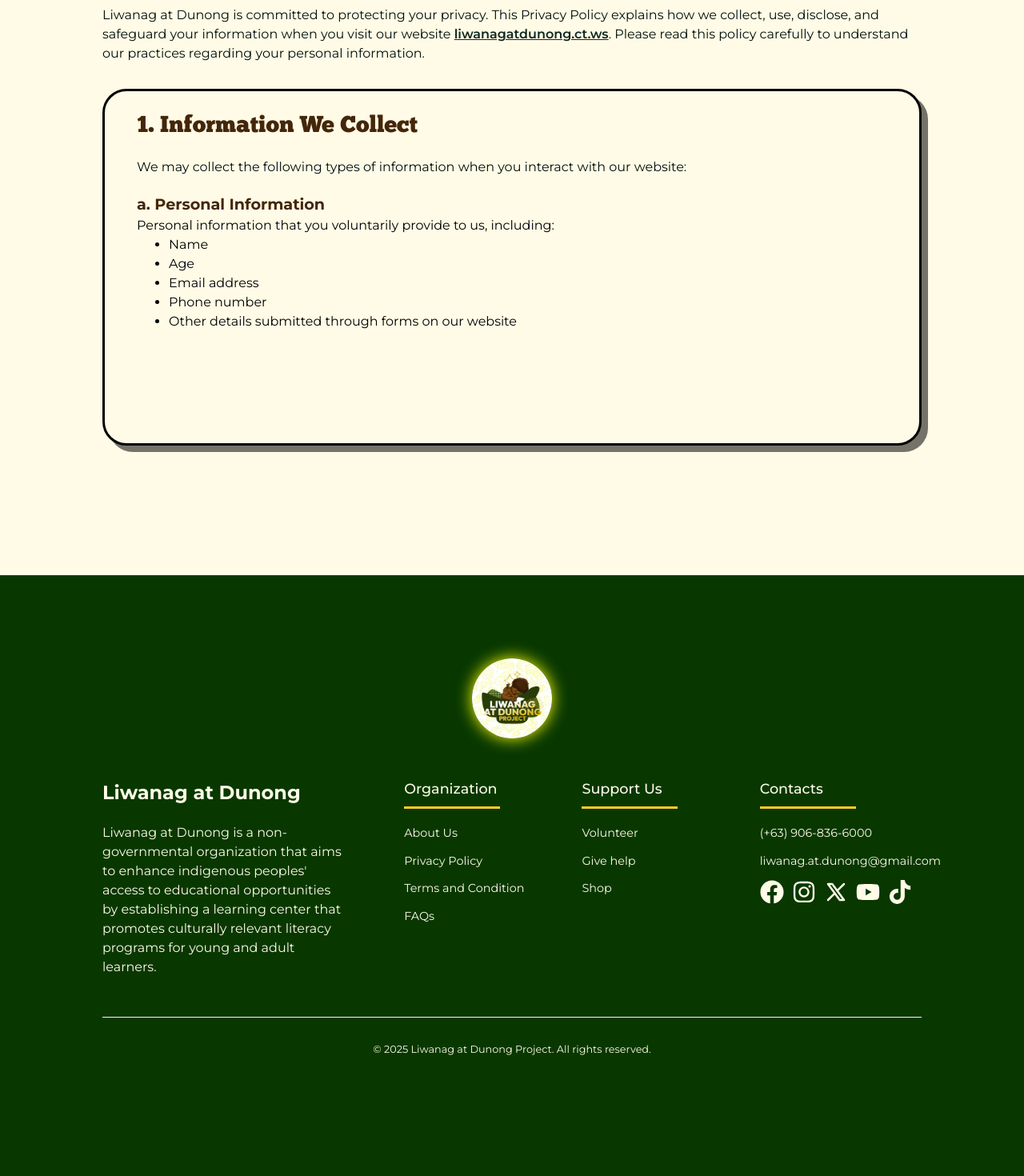
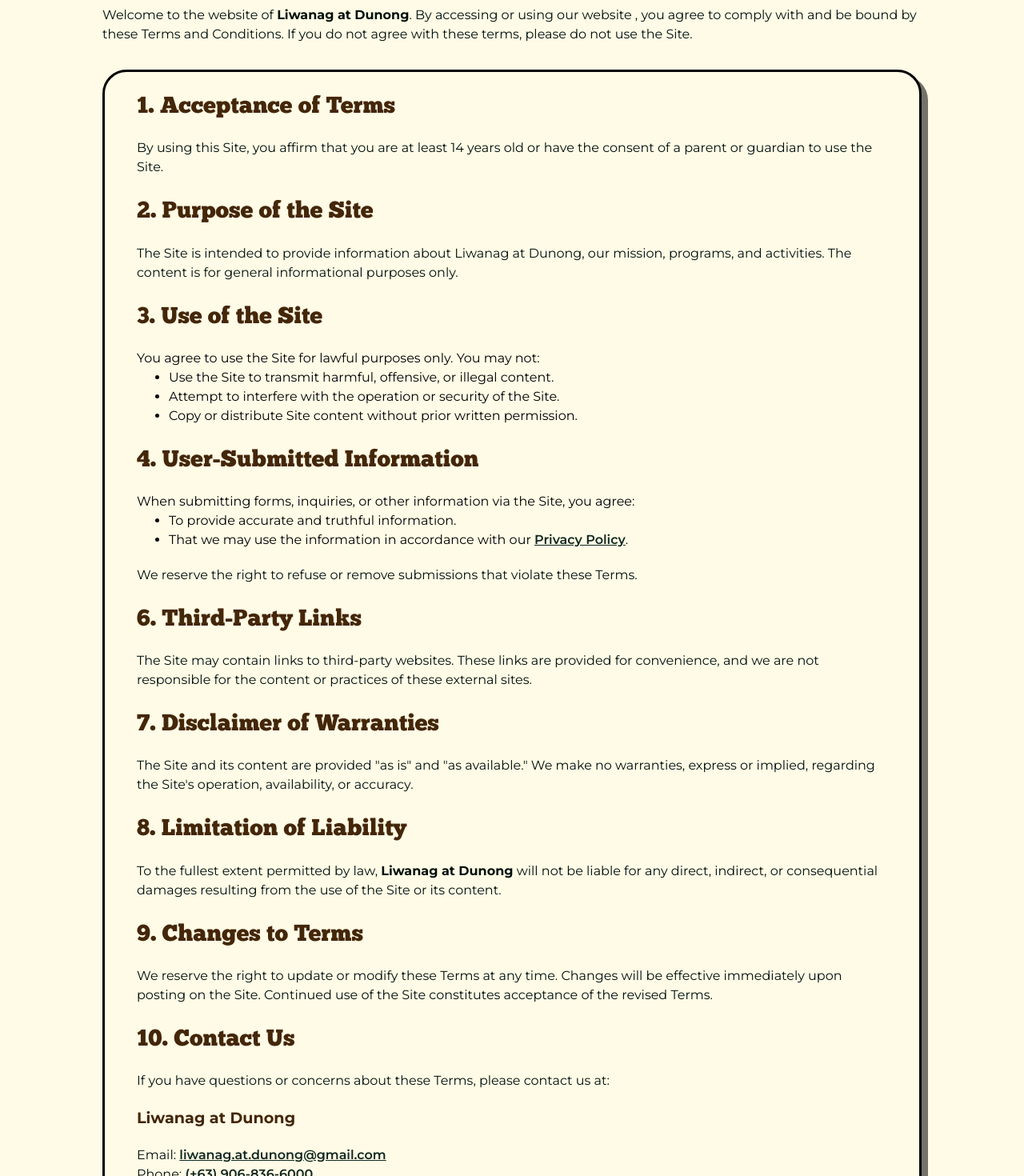
Before and after one commit to Aron-Arboleda/LiwanagAtDunong, a React (Vite) app: page /terms-and-conditions in a window 1280 px wide. Shown: the part 260-1730 px from the top of the page at 80% size. Built offline with nearby package versions, Linux system fonts and the light colour scheme; a web font is replaced by a local one.

Commit message:
Terms and Conditions page done

```diff
--- a/src/pages/MorePages/TermsAndConditionsPage/TermsAndConditionsPage.jsx
+++ b/src/pages/MorePages/TermsAndConditionsPage/TermsAndConditionsPage.jsx
@@ -32,39 +32,142 @@ const TermsAndConditionsPage = () => {
             />
             <StandardChunkFiveSubTitleH2 title="Effective Date: Jan. 6, 2025" />
             <p className="pageParagP">
-              Liwanag at Dunong is committed to protecting your privacy. This
-              Privacy Policy explains how we collect, use, disclose, and
-              safeguard your information when you visit our website{" "}
-              <a href="http://liwanagatdunong.ct.ws">liwanagatdunong.ct.ws</a>.
-              Please read this policy carefully to understand our practices
-              regarding your personal information.
+              Welcome to the website of <strong>Liwanag at Dunong</strong>. By
+              accessing or using our website , you agree to comply with and be
+              bound by these Terms and Conditions. If you do not agree with
+              these terms, please do not use the Site.
             </p>
           </TransparentLargeContainer>
           <CurvyLargeContainer style={{ margin: "2rem 0" }}>
             <FlexLayoutColumn style={{ width: "100%" }}>
               <StandardChunkFiveSubTitleH3
-                title="1. Information We Collect"
+                title="1. Acceptance of Terms"
                 style={{ margin: "0" }}
               />
               <p className="pageParagP">
-                We may collect the following types of information when you
-                interact with our website:
+                By using this Site, you affirm that you are at least 14 years
+                old or have the consent of a parent or guardian to use the Site.
               </p>
+              <StandardChunkFiveSubTitleH3
+                title="2. Purpose of the Site"
+                style={{ margin: "0" }}
+              />
+              <p className="pageParagP">
+                The Site is intended to provide information about Liwanag at
+                Dunong, our mission, programs, and activities. The content is
+                for general informational purposes only.
+              </p>
+              <StandardChunkFiveSubTitleH3
+                title="3. Use of the Site"
+                style={{ margin: "0" }}
+              />
               <div>
-                <StandardChunkFiveSubTitleH4
-                  title="a. Personal Information"
-                  style={{ margin: "0" }}
-                />
-                <MontserratUnorderedList context="Personal information that you voluntarily provide to us, including:">
-                  <MontserratBulletInfo>Name</MontserratBulletInfo>
-                  <MontserratBulletInfo>Age</MontserratBulletInfo>
-                  <MontserratBulletInfo>Email address</MontserratBulletInfo>
-                  <MontserratBulletInfo>Phone number</MontserratBulletInfo>
+                <MontserratUnorderedList context="You agree to use the Site for lawful purposes only. You may not:">
                   <MontserratBulletInfo>
-                    Other details submitted through forms on our website
+                    Use the Site to transmit harmful, offensive, or illegal
+                    content.
+                  </MontserratBulletInfo>
+                  <MontserratBulletInfo>
+                    Attempt to interfere with the operation or security of the
+                    Site.
+                  </MontserratBulletInfo>
+                  <MontserratBulletInfo>
+                    Copy or distribute Site content without prior written
+                    permission.
                   </MontserratBulletInfo>
                 </MontserratUnorderedList>
               </div>
+              <StandardChunkFiveSubTitleH3
+                title="4. User-Submitted Information"
+                style={{ margin: "0" }}
+              />
+              <div>
+                <MontserratUnorderedList context="When submitting forms, inquiries, or other information via the Site, you agree:">
+                  <MontserratBulletInfo>
+                    To provide accurate and truthful information.
+                  </MontserratBulletInfo>
+                  <MontserratBulletInfo>
+                    That we may use the information in accordance with our{" "}
+                    <a href="/privacy-policy" target="_blank">
+                      Privacy Policy
+                    </a>
+                    .
+                  </MontserratBulletInfo>
+                </MontserratUnorderedList>
+              </div>
+              <p className="pageParagP">
+                We reserve the right to refuse or remove submissions that
+                violate these Terms.
+              </p>
+              <StandardChunkFiveSubTitleH3
+                title="6. Third-Party Links"
+                style={{ margin: "0" }}
+              />
+              <p className="pageParagP">
+                The Site may contain links to third-party websites. These links
+                are provided for convenience, and we are not responsible for the
+                content or practices of these external sites.
+              </p>
+              <StandardChunkFiveSubTitleH3
+                title="7. Disclaimer of Warranties"
+                style={{ margin: "0" }}
+              />
+              <p className="pageParagP">
+                The Site and its content are provided "as is" and "as
+                available." We make no warranties, express or implied, regarding
+                the Site's operation, availability, or accuracy.
+              </p>
+              <StandardChunkFiveSubTitleH3
+                title="8. Limitation of Liability"
+                style={{ margin: "0" }}
+              />
+              <p className="pageParagP">
+                To the fullest extent permitted by law,{" "}
+                <strong>Liwanag at Dunong</strong> will not be liable for any
+                direct, indirect, or consequential damages resulting from the
+                use of the Site or its content.
+              </p>
+              <StandardChunkFiveSubTitleH3
+                title="9. Changes to Terms"
+                style={{ margin: "0" }}
+              />
+              <p className="pageParagP">
+                We reserve the right to update or modify these Terms at any
+                time. Changes will be effective immediately upon posting on the
+                Site. Continued use of the Site constitutes acceptance of the
+                revised Terms.
+              </p>
+              <StandardChunkFiveSubTitleH3
+                title="10. Contact Us"
+                style={{ margin: "0" }}
+              />
+              <p className="pageParagP">
+                If you have questions or concerns about these Terms, please
+                contact us at:
+              </p>
+              <StandardChunkFiveSubTitleH4
+                title="Liwanag at Dunong"
+                style={{ margin: "0" }}
+              />
+              <div>
+                <p className="pageParagP">
+                  Email:{" "}
+                  <a href="mailto:liwanag.at.dunong@gmail.com" target="_blank">
+                    liwanag.at.dunong@gmail.com
+                  </a>
+                </p>
+                <p className="pageParagP">
+                  Phone:{" "}
+                  <a href="tel:+639068366000" target="_blank">
+                    (+63) 906-836-6000
+                  </a>
+                </p>
+              </div>
+              <PageDividerThin color="black" />
+              <p className="pageParagP">
+                This Terms and Conditions was last updated on{" "}
+                <strong>January 6, 2025</strong>.
+              </p>
             </FlexLayoutColumn>
           </CurvyLargeContainer>
         </Section>
```
